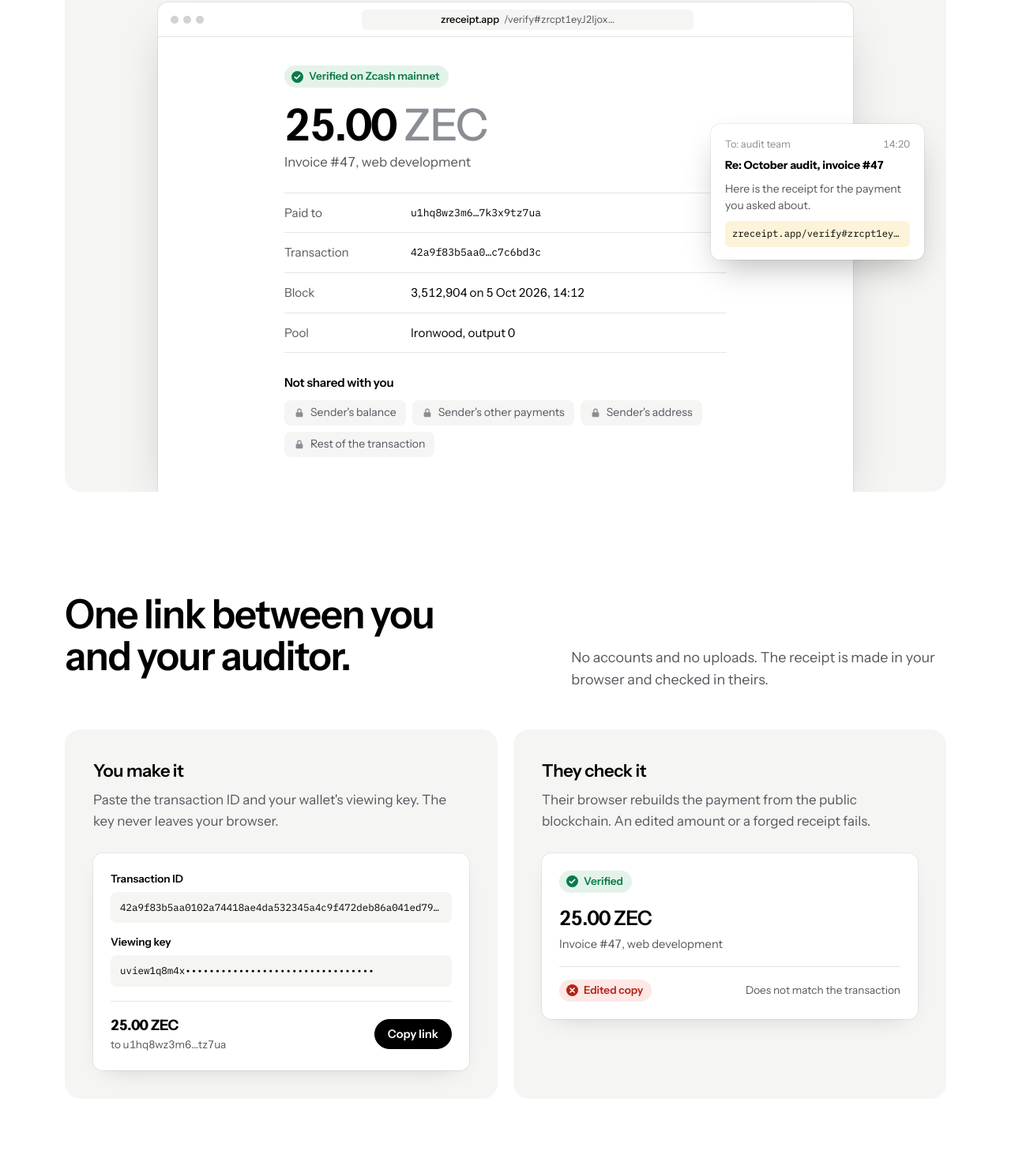
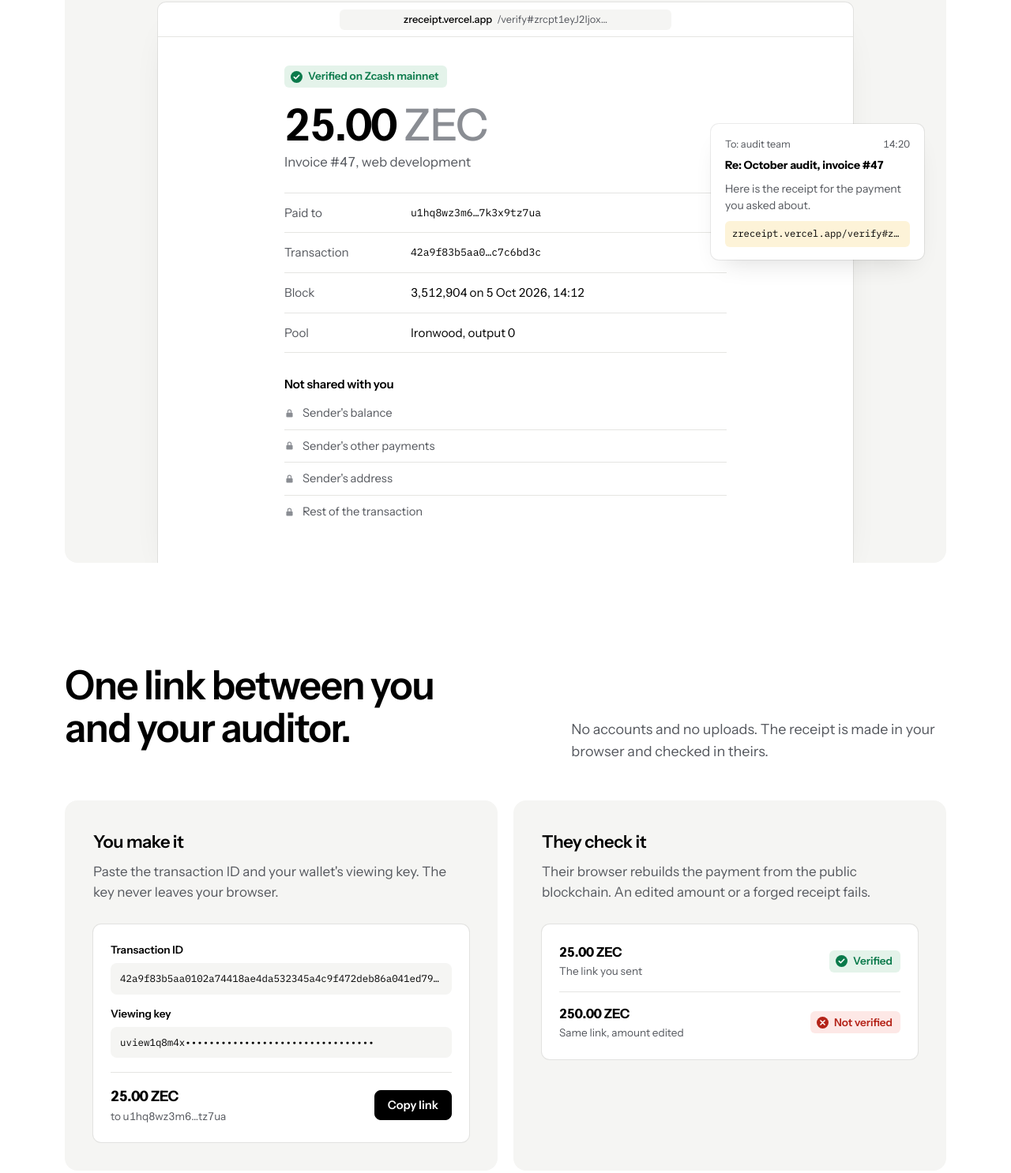
Before and after one commit to Cosmiq2025/zreceipt, a website: page web/index.html in a window 1280 px wide. Shown: the part 501-1987 px from the top of the page at 79% size. Drawn offline with Linux system fonts and the light colour scheme.

Commit message:
Design review fixes: anti-slop, critique and copy pass

```diff
--- a/web/index.html
+++ b/web/index.html
@@ -36,7 +36,7 @@
 
       <div class="stage">
         <div class="window" role="img" aria-label="The verify page showing a 25 ZEC payment verified on Zcash mainnet">
-          <div class="bar"><div class="dots"><i></i><i></i><i></i></div><div class="url"><b>zreceipt.app</b>/verify#zrcpt1eyJ2Ijox…</div></div>
+          <div class="bar"><div class="url"><b>zreceipt.vercel.app</b>/verify#zrcpt1eyJ2Ijox…</div></div>
           <div class="body">
             <div class="result">
               <span class="badge"><svg viewBox="0 0 16 16" fill="none" aria-hidden="true"><circle cx="8" cy="8" r="8" fill="currentColor"/><path d="M4.6 8.2l2.2 2.2 4.6-4.8" stroke="#fff" stroke-width="1.7" stroke-linecap="round" stroke-linejoin="round"/></svg>Verified on Zcash mainnet</span>
@@ -65,7 +65,7 @@
           <div class="from"><span>To: audit team</span><span>14:20</span></div>
           <p><strong>Re: October audit, invoice #47</strong></p>
           <p class="muted">Here is the receipt for the payment you asked about.</p>
-          <span class="link">zreceipt.app/verify#zrcpt1eyJ2Ijox…</span>
+          <span class="link">zreceipt.vercel.app/verify#zrcpt1eyJ2…</span>
         </div>
       </div>
     </section>
@@ -96,12 +96,13 @@
             <p>Their browser rebuilds the payment from the public blockchain. An edited amount or a forged receipt fails.</p>
           </div>
           <div class="card" aria-hidden="true">
-            <span class="badge"><svg viewBox="0 0 16 16" fill="none"><circle cx="8" cy="8" r="8" fill="currentColor"/><path d="M4.6 8.2l2.2 2.2 4.6-4.8" stroke="#fff" stroke-width="1.7" stroke-linecap="round" stroke-linejoin="round"/></svg>Verified</span>
-            <p style="font-size:1.6rem;font-weight:600;letter-spacing:-0.03em;margin:12px 0 2px">25.00 ZEC</p>
-            <p class="muted" style="margin:0 0 16px">Invoice #47, web development</p>
-            <div class="found" style="margin-top:0">
-              <span class="badge bad"><svg viewBox="0 0 16 16" fill="none"><circle cx="8" cy="8" r="8" fill="currentColor"/><path d="M5.3 5.3l5.4 5.4M10.7 5.3l-5.4 5.4" stroke="#fff" stroke-width="1.7" stroke-linecap="round"/></svg>Edited copy</span>
-              <span class="muted">Does not match the transaction</span>
+            <div class="check-row">
+              <div class="what"><strong>25.00 ZEC</strong><span>The link you sent</span></div>
+              <span class="badge"><svg viewBox="0 0 16 16" fill="none"><circle cx="8" cy="8" r="8" fill="currentColor"/><path d="M4.6 8.2l2.2 2.2 4.6-4.8" stroke="#fff" stroke-width="1.7" stroke-linecap="round" stroke-linejoin="round"/></svg>Verified</span>
+            </div>
+            <div class="check-row">
+              <div class="what"><strong>250.00 ZEC</strong><span>Same link, amount edited</span></div>
+              <span class="badge bad"><svg viewBox="0 0 16 16" fill="none"><circle cx="8" cy="8" r="8" fill="currentColor"/><path d="M5.3 5.3l5.4 5.4M10.7 5.3l-5.4 5.4" stroke="#fff" stroke-width="1.7" stroke-linecap="round"/></svg>Not verified</span>
             </div>
           </div>
         </div>
@@ -128,7 +129,7 @@
 
   <footer class="site">
     <img src="brand/zreceipt-logo.svg" alt="zreceipt" width="236" height="64">
-    <p>Built for the Crypto World's Fair 2026. Independent project, not affiliated with the Zcash Foundation or Electric Coin Co.</p>
+    <p>Implements payment disclosure from <a href="https://zips.z.cash/zip-0311">ZIP 311</a>. Built for the Crypto World's Fair 2026. Independent project, not affiliated with the Zcash Foundation or Electric Coin Co.</p>
   </footer>
 </div>
 </body>
--- a/web/style.css
+++ b/web/style.css
@@ -54,7 +54,7 @@
 
 /* ---------- Buttons ---------- */
 .actions { display: flex; gap: 10px; flex-wrap: wrap; }
-.btn { display: inline-flex; align-items: center; justify-content: center; height: 48px; padding: 0 22px; border-radius: 999px; border: 1px solid var(--text); background: var(--text); color: var(--bg); font: 600 1rem var(--sans); text-decoration: none; cursor: pointer; transition: opacity 120ms; }
+.btn { display: inline-flex; align-items: center; justify-content: center; height: 48px; padding: 0 22px; border-radius: 8px; border: 1px solid var(--text); background: var(--text); color: var(--bg); font: 600 1rem var(--sans); text-decoration: none; cursor: pointer; transition: opacity 120ms; }
 .btn:hover { opacity: 0.82; }
 .btn.secondary { background: transparent; color: var(--text); border-color: var(--border-2); }
 .btn.secondary:hover { opacity: 1; border-color: var(--text); }
@@ -68,28 +68,26 @@
 @media (max-width: 900px) { .hero-head { grid-template-columns: minmax(0, 1fr); gap: 28px; } }
 
 /* Stage: the real product, on a quiet surface */
-.stage { position: relative; margin-top: 64px; background: var(--surface); border-radius: 20px; padding: 56px 56px 0; overflow: hidden; }
+.stage { position: relative; margin-top: 64px; background: var(--surface); border-radius: 16px; padding: 56px 56px 0; overflow: hidden; }
 @media (max-width: 760px) { .stage { padding: 20px 14px 0; margin-top: 44px; border-radius: 14px; } }
 
-.window { position: relative; max-width: 880px; margin: 0 auto; background: var(--bg); border-radius: 12px 12px 0 0; box-shadow: 0 0 0 1px rgba(0,0,0,.07), 0 24px 60px -20px rgba(0,0,0,.25); overflow: hidden; }
+.window { position: relative; max-width: 880px; margin: 0 auto; background: var(--bg); border-radius: 10px 10px 0 0; box-shadow: 0 0 0 1px rgba(0,0,0,.08), 0 24px 48px -24px rgba(0,0,0,.14); overflow: hidden; }
 .window .bar { display: flex; align-items: center; gap: 14px; height: 44px; padding: 0 16px; border-bottom: 1px solid var(--border); }
-.window .dots { display: flex; gap: 6px; }
-.window .dots i { width: 10px; height: 10px; border-radius: 50%; background: var(--border-2); }
 .window .url { flex: 1; max-width: 420px; margin: 0 auto; height: 26px; border-radius: 6px; background: var(--surface); display: flex; align-items: center; justify-content: center; gap: 6px; font-size: 0.8rem; color: var(--text-2); white-space: nowrap; overflow: hidden; padding: 0 12px; }
 .window .url b { color: var(--text); font-weight: 500; }
 .window .body { padding: 36px 44px 44px; }
-@media (max-width: 760px) { .window .body { padding: 22px 18px 26px; } .window .dots { display: none; } }
+@media (max-width: 760px) { .window .body { padding: 22px 18px 26px; } }
 
 /* The share message that sits over the window */
-.message { position: absolute; right: 28px; top: 210px; width: 270px; background: var(--bg); border-radius: 12px; box-shadow: 0 0 0 1px rgba(0,0,0,.06), 0 18px 40px -12px rgba(0,0,0,.3); padding: 16px 18px; font-size: 0.88rem; z-index: 2; }
-.message .from { display: flex; justify-content: space-between; color: var(--text-3); font-size: 0.8rem; margin-bottom: 6px; }
+.message { position: absolute; right: 28px; top: 210px; width: 270px; background: var(--bg); border-radius: 10px; box-shadow: 0 0 0 1px rgba(0,0,0,.08), 0 16px 32px -16px rgba(0,0,0,.16); padding: 16px 18px; font-size: 0.88rem; z-index: 2; }
+.message .from { display: flex; justify-content: space-between; color: var(--text-2); font-size: 0.8rem; margin-bottom: 6px; }
 .message p { margin: 0 0 8px; }
 .message .link { display: block; font-family: var(--mono); font-size: 0.76rem; color: var(--text); background: var(--yellow-soft); border-radius: 6px; padding: 7px 9px; white-space: nowrap; overflow: hidden; text-overflow: ellipsis; text-decoration: none; }
 @media (max-width: 1080px) { .message { display: none; } }
 
 /* ---------- Receipt result (used in the hero and on verify.html) ---------- */
 .result { max-width: 560px; margin-left: auto; margin-right: auto; }
-.badge { display: inline-flex; align-items: center; gap: 7px; white-space: nowrap; flex: none; height: 28px; padding: 0 11px 0 9px; border-radius: 999px; font-size: 0.85rem; font-weight: 600; background: var(--ok-soft); color: var(--ok); }
+.badge { display: inline-flex; align-items: center; gap: 7px; white-space: nowrap; flex: none; height: 28px; padding: 0 10px 0 8px; border-radius: 6px; font-size: 0.85rem; font-weight: 600; background: var(--ok-soft); color: var(--ok); }
 .badge svg { width: 15px; height: 15px; }
 .badge.bad { background: var(--bad-soft); color: var(--bad); }
 .result .amount { font-size: clamp(2.5rem, 6vw, 3.5rem); font-weight: 600; letter-spacing: -0.03em; line-height: 1; margin: 18px 0 6px; }
@@ -103,11 +101,20 @@
 .rows dd a { text-decoration-color: var(--border-2); text-underline-offset: 3px; }
 @media (max-width: 560px) { .rows > div { grid-template-columns: minmax(0, 1fr); gap: 2px; } }
 
-.hidden-list { margin-top: 26px; }
-.hidden-list h3 { font-size: 0.95rem; margin-bottom: 10px; }
-.hidden-list ul { list-style: none; margin: 0; padding: 0; display: flex; flex-wrap: wrap; gap: 8px; }
-.hidden-list li { display: inline-flex; align-items: center; gap: 7px; height: 32px; padding: 0 12px; border-radius: 8px; background: var(--surface); font-size: 0.88rem; color: var(--text-2); }
-.hidden-list li svg { width: 14px; height: 14px; color: var(--text-3); }
+.hidden-list { margin-top: 28px; }
+.hidden-list h3 { font-size: 0.95rem; margin-bottom: 4px; }
+.hidden-list ul { list-style: none; margin: 0; padding: 0; }
+.hidden-list li { display: flex; align-items: center; gap: 10px; padding: 9px 0; border-bottom: 1px solid var(--border); font-size: 0.92rem; color: var(--text-2); }
+.hidden-list li:last-child { border-bottom: 0; }
+.hidden-list li svg { width: 13px; height: 13px; color: var(--text-3); flex: none; }
+
+/* Original vs edited link, in the "they check it" panel */
+.check-row { display: flex; align-items: center; justify-content: space-between; gap: 14px; padding: 14px 0; border-bottom: 1px solid var(--border); }
+.check-row:first-child { padding-top: 0; }
+.check-row:last-child { border-bottom: 0; padding-bottom: 0; }
+.check-row .what { min-width: 0; }
+.check-row .what strong { display: block; font-size: 1.05rem; letter-spacing: -0.015em; }
+.check-row .what span { font-size: 0.85rem; color: var(--text-2); }
 
 /* ---------- Sections ---------- */
 .section { padding: 128px 0 0; }
@@ -119,11 +126,11 @@
 /* Two sides of one receipt */
 .sides { display: grid; grid-template-columns: minmax(0, 1fr) minmax(0, 1fr); gap: 20px; }
 @media (max-width: 900px) { .sides { grid-template-columns: minmax(0, 1fr); } }
-.side-panel { background: var(--surface); border-radius: 20px; padding: 36px; display: flex; flex-direction: column; gap: 28px; }
+.side-panel { background: var(--surface); border-radius: 16px; padding: 36px; display: flex; flex-direction: column; gap: 28px; }
 @media (max-width: 640px) { .side-panel { padding: 22px 16px; border-radius: 14px; } }
 .side-panel .caption h3 { font-size: 1.375rem; letter-spacing: -0.02em; }
 .side-panel .caption p { color: var(--text-2); margin: 0; }
-.card { background: var(--bg); border-radius: 12px; box-shadow: 0 0 0 1px rgba(0,0,0,.06), 0 10px 30px -18px rgba(0,0,0,.25); padding: 22px; font-size: 0.92rem; }
+.card { background: var(--bg); border-radius: 10px; box-shadow: 0 0 0 1px rgba(0,0,0,.08); padding: 22px; font-size: 0.92rem; }
 .field { margin-bottom: 14px; }
 .field .lbl { font-weight: 600; font-size: 0.85rem; margin-bottom: 6px; }
 .field .val { font-family: var(--mono); font-size: 0.78rem; background: var(--surface); border-radius: 8px; padding: 10px 12px; white-space: nowrap; overflow: hidden; text-overflow: ellipsis; }
@@ -138,7 +145,7 @@
 @media (max-width: 560px) { .facts { grid-template-columns: 1fr; gap: 24px; } }
 
 /* Closing */
-.closing { margin-top: 128px; background: var(--text); color: var(--bg); border-radius: 20px; padding: 72px 56px; display: grid; grid-template-columns: minmax(0, 1.4fr) auto; gap: 32px; align-items: end; }
+.closing { margin-top: 128px; background: var(--text); color: var(--bg); border-radius: 16px; padding: 72px 56px; display: grid; grid-template-columns: minmax(0, 1.4fr) auto; gap: 32px; align-items: end; }
 .closing h2 { margin: 0; max-width: 14ch; }
 .closing .btn { background: var(--bg); color: var(--text); border-color: var(--bg); }
 .closing .btn.secondary { background: transparent; color: var(--bg); border-color: rgba(255,255,255,.35); }
@@ -156,7 +163,7 @@
 form { margin-top: 36px; display: grid; gap: 22px; }
 label { display: block; font-weight: 600; font-size: 0.95rem; margin-bottom: 7px; }
 .hint { display: block; font-weight: 400; font-size: 0.88rem; color: var(--text-2); margin-top: 2px; }
-input[type="text"], textarea { width: 100%; font: 400 0.9rem var(--mono); color: var(--text); background: var(--bg); border: 1px solid var(--border-2); border-radius: 10px; padding: 13px 14px; }
+input[type="text"], textarea { width: 100%; font: 400 0.9rem var(--mono); color: var(--text); background: var(--bg); border: 1px solid var(--border-2); border-radius: 8px; padding: 13px 14px; }
 textarea { min-height: 96px; resize: vertical; word-break: break-all; }
 input:focus, textarea:focus { border-color: var(--text); outline: none; box-shadow: 0 0 0 3px rgba(0,0,0,.08); }
 fieldset.inline { border: 0; padding: 0; margin: 0; }
```
Also changed, not shown: web/create.html (+1 -1 lines), previews/create.png, previews/landing-desktop.png, previews/landing-full.png, previews/landing-mobile.png, previews/verify.png.
